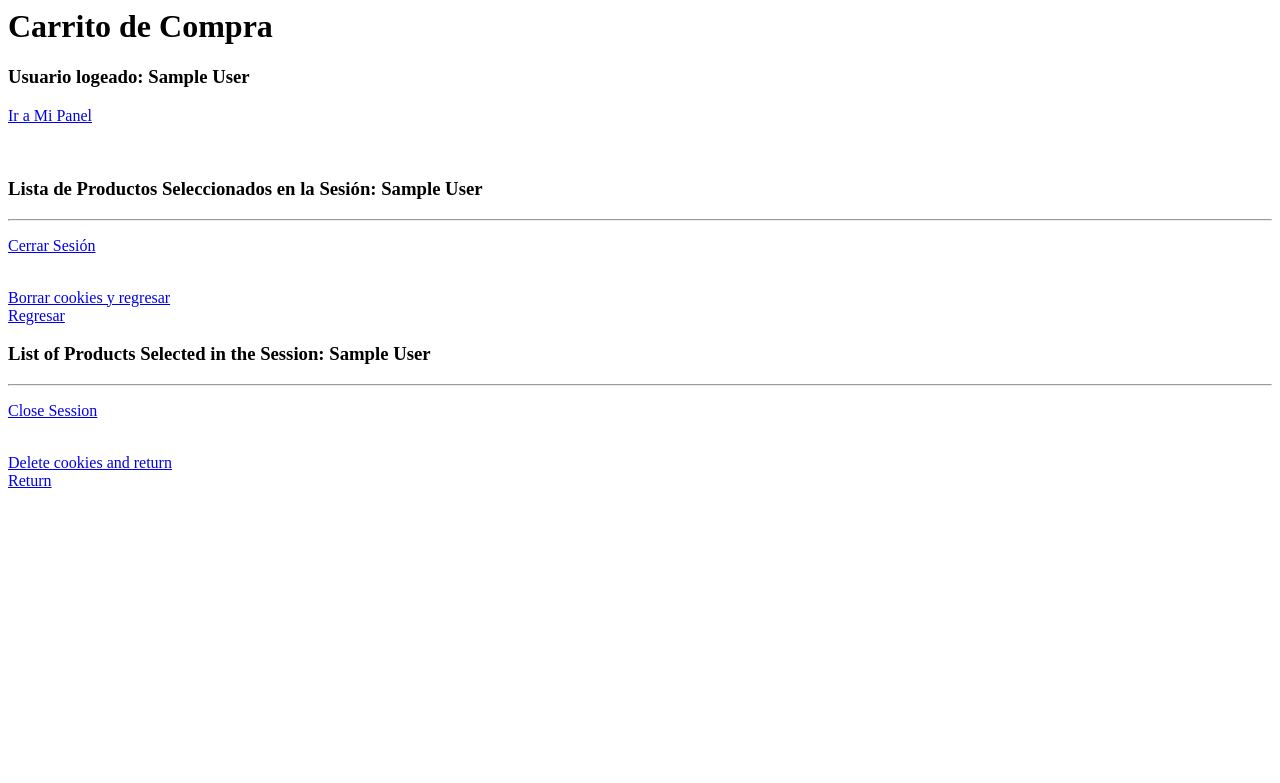
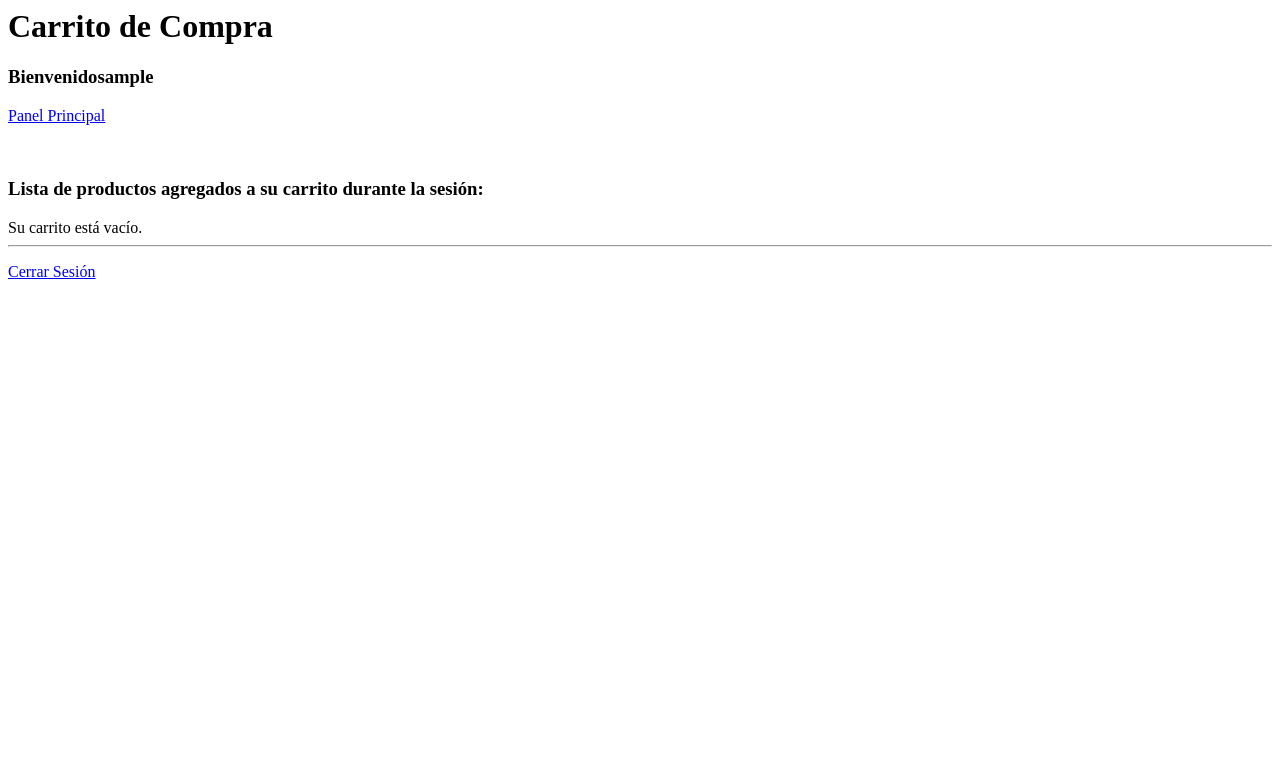
Before and after one commit to alison2704/tienda, a PHP site: page /carro.php in a window 1280 px wide. Shown: the top 783 px of the page. Run offline with PHP 8.4, Linux system fonts and the light colour scheme; the visitor is signed in with stand-in values (Sample User, id 1).

Commit message:
Se configura la clase carro.php o Carrito de Compra

```diff
--- a/carro.php
+++ b/carro.php
@@ -2,38 +2,45 @@
 // Aquí se inicia la sesión
 session_start();
 // Aquí se valida si la sesión está iniciada
-if( !isset($_SESSION['nombre']) && !isset($_SESSION['clave'])){
+if( !isset($_SESSION['usuario']) && !isset($_SESSION['clave'])){
     header("Location:index.php");
 }
+
+$idioma = (isset($_COOKIE['c_idioma']) && $_COOKIE['c_idioma'] === 'en') ? 'en' : 'es'; // Determina el idioma basado en la cookie
+$titulo = ($idioma == 'en') ? 'Shopping Cart' : 'Carrito de Compra';
+$bienvenido = ($idioma == 'en') ? 'Welcome' : 'Bienvenido';
+$instrucciones = ($idioma == 'en') ? 'List of products added to your cart during the session:' : 'Lista de productos agregados a su carrito durante la sesión:';
+$irpanel = ($idioma == 'en') ? 'Main Panel' : 'Panel Principal';
+$cerrarsesion = ($idioma == 'en') ? 'Close Session' : 'Cerrar Sesión';
+
 ?>
 
 <html>
 <head>
 </head>
 <body>
-        <h1>Carrito de Compra</h1>
-        <h3>Usuario logeado: <?php echo $_SESSION["nombre"] ?></h3> <!-- Muestro el nombre de usuario almacenado en la sesión -->
-        <p><a href="panel.php">Ir a Mi Panel</a></p> <!-- Enlace a la página panel.php -->
+<h1><?php echo $titulo ?></h1>
+<h3><?php echo $bienvenido; echo $_SESSION["usuario"] ?></h3> <!-- Muestro el nombre de usuario almacenado en la sesión -->
+<p><a href="panel.php"><?php echo $irpanel; ?></a></p> <!-- Enlace a la página panel.php -->
 <br>
-        <!-- Se debe utilizar un if para verificar si el usuario escogio la lista en español o ingles, utilizar la cookie de preferencia de idioma-->
-        <!-- ESPAÑOL -->
-        <h3>Lista de Productos Seleccionados en la Sesión: <?php echo $_SESSION["nombre"] ?></h3>
-        <!-- Aquí poner la lista de los productos en español almacenados en la sesion -->
+<h3> <?php echo $instrucciones; ?></h3>
+
+<?php
+if (isset($_SESSION['carrito']) && !empty($_SESSION['carrito'])) { // Verificar si el carrito existe y tiene productos
+    $carrito = $_SESSION['carrito']; // Obtener el carrito de la sesión
+    $total = 0;
+    foreach ($carrito as $producto) { // Iterar sobre los productos en el carrito
+        echo $producto['nombre'] . " (Cantidad: " . $producto['cantidad'] . ")<br>";
+        $total += $producto['precio'] * $producto['cantidad'];
+    }
+    echo "Total: $" . $total;
+} else {
+    echo ($idioma == 'en') ? 'Your cart is empty.' : 'Su carrito está vacío.';
+}
+?>
+<!-- Botones finales -->
 <hr>
-        <p><a href="cerrarsesion.php">Cerrar Sesión</a></p> <!-- Enlace a la página cerrarsesion.php -->
-        <br>
-        <a href="borrarcookies.php?borrar=1">Borrar cookies y regresar</a> <!-- Enlace para borrar cookies y regresar -->
-        <br>
-        <a href="borrarcookies.php?borrar=0">Regresar</a> <!-- Enlace para regresar sin borrar cookies -->
+<p><a href="cerrarsesion.php"><?php echo $cerrarsesion; ?></a></p> <!-- Enlace a la página cerrarsesion.php -->
 
-        <!-- INGLES -->
-        <h3>List of Products Selected in the Session: <?php echo $_SESSION["nombre"] ?></h3>
-        <!-- Aquí poner la lista de los productos en español almacenados en la sesion -->
-        <hr>
-        <p><a href="cerrarsesion.php">Close Session</a></p> <!-- Enlace a la página cerrarsesion.php -->
-        <br>
-        <a href="borrarcookies.php?borrar=1">Delete cookies and return</a> <!-- Enlace para borrar cookies y regresar -->
-        <br>
-        <a href="borrarcookies.php?borrar=0">Return</a> <!-- Enlace para regresar sin borrar cookies -->
 </body>
 </html>
```
Lines whose indentation alone changed are shown as unchanged.
